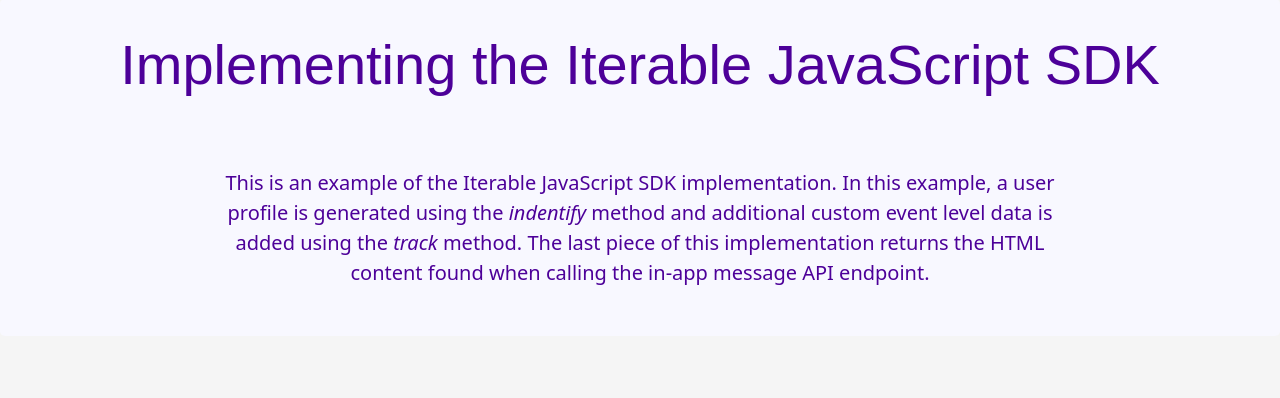
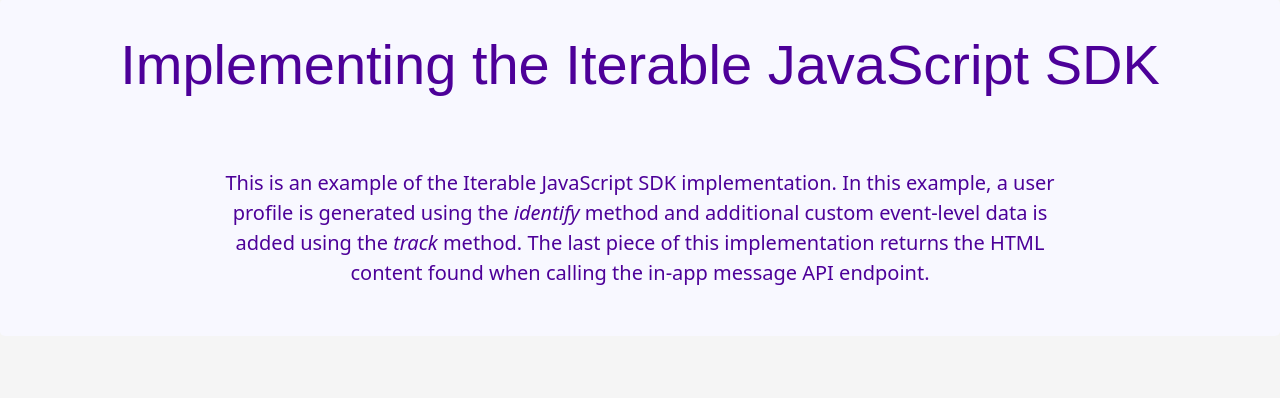
Before and after one commit to jsb19/IterableSA, a Flask app: page / in a window 1280 px wide. Shown: the part 70-468 px from the top of the page. Run offline with Flask 2, Linux system fonts and the light colour scheme; some libraries are stand-ins or nearby versions.

Commit message:
final updates

```diff
--- a/templates/index.html
+++ b/templates/index.html
@@ -38,7 +38,7 @@
       <div class="jumbotron">
          <h1 class="display-4">Implementing the Iterable JavaScript SDK</h1>
          <div id="description" class="container">
-            <p class="lead">This is an example of the Iterable JavaScript SDK implementation. In this example, a user profile is generated using the <em>indentify</em> method and additional custom event level data is added using the <em>track</em> method. The last piece of this implementation returns the HTML content found when calling the in-app message API endpoint.</p>
+            <p class="lead">This is an example of the Iterable JavaScript SDK implementation. In this example, a user profile is generated using the <em>identify</em> method and additional custom event-level data is added using the <em>track</em> method. The last piece of this implementation returns the HTML content found when calling the in-app message API endpoint.</p>
              </div>
          </div>
       </div>
```
